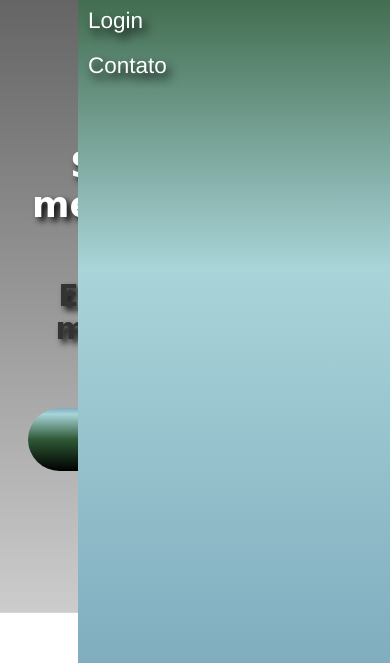
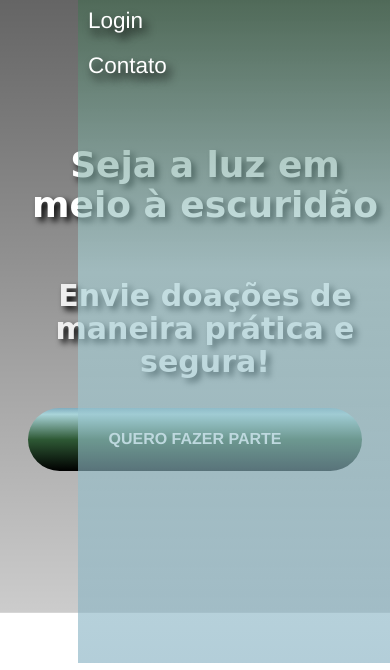
Before and after one commit to LBFBrites/APS, a plain HTML site: page index.html in a window 390 px wide. Both pictures are taken after a click on the element 355 px from the left and 70 px from the top of the page. Shown: the part 147-817 px from the top of the page. Drawn offline with nearby package versions, Linux system fonts and the light colour scheme; a script that the page names is missing; a web font is replaced by a local one.

Commit message:
final touches

```diff
--- a/index.html
+++ b/index.html
@@ -32,12 +32,12 @@
             <ul class="menu-principal">
                 <li><a href="cadastro\signUp.html">Cadastro</a></li>
                 <li><a href="cadastro\login.html">Login</a></li>
-                <li><a href="#" onclick="rollDown()">Contato</a></li>
+                <li><a onclick="rollDown()">Contato</a></li>
             </ul>
         </nav>
         <div class="chamada">
             <h1>Seja a luz em meio à escuridão</h1>
-            <h2>Envie doações de maneira prática e segura!</h2>
+            <h2 id="donos">Envie doações de maneira prática e segura!</h2>
             <a href="cadastro\login.html" target="_blank">QUERO FAZER PARTE</a>
         </div>
     </header>
--- a/styles/mobile.css
+++ b/styles/mobile.css
@@ -50,7 +50,7 @@ font-family: 'Roboto', sans-serif;
         flex-direction: column;
         width: 80%;
         height: 85vh;
-        background: linear-gradient(rgba(46, 89, 53, 1) 0%, rgba(169, 212, 217, 1) 45%, rgba(128, 173, 191, 1) 100%);
+        background: linear-gradient(rgba(46, 89, 53, 0.6) 0%, rgba(169, 212, 217, 0.6) 45%, rgba(128, 173, 191, 0.6) 100%);
         padding-top: .5rem;
 
         position: absolute;
--- a/styles/style.css
+++ b/styles/style.css
@@ -27,12 +27,19 @@ h1{
 }
 h2{
     font-family: 'Mynerve', cursive;
-    text-shadow: 4px 4px 6px #000;
+    color:#000;
+    text-shadow: 2px 2px 3px #6b6969;
     font-weight: 700;
     font-size: max(20px, 2.8vw);
     margin-left: 2rem;
     font-size: 30px;
 }
+div h2#donos{
+    color:#eeeeee;
+    text-shadow: 4px 4px 6px #000;
+
+}
+
 
 div.chamada a{
     font-size: max(16px, 1.8vw);
@@ -118,6 +125,7 @@ header nav#nav-esq ul.menu-principal li a{
     text-shadow: 4px 6px 10px #000;
     padding-bottom: 10px;
     transition: .3s ease-out;
+    cursor: pointer;
 }
 header nav#nav-esq ul.menu-principal li a:hover{
     border-bottom: 1px solid #FFF;
```
